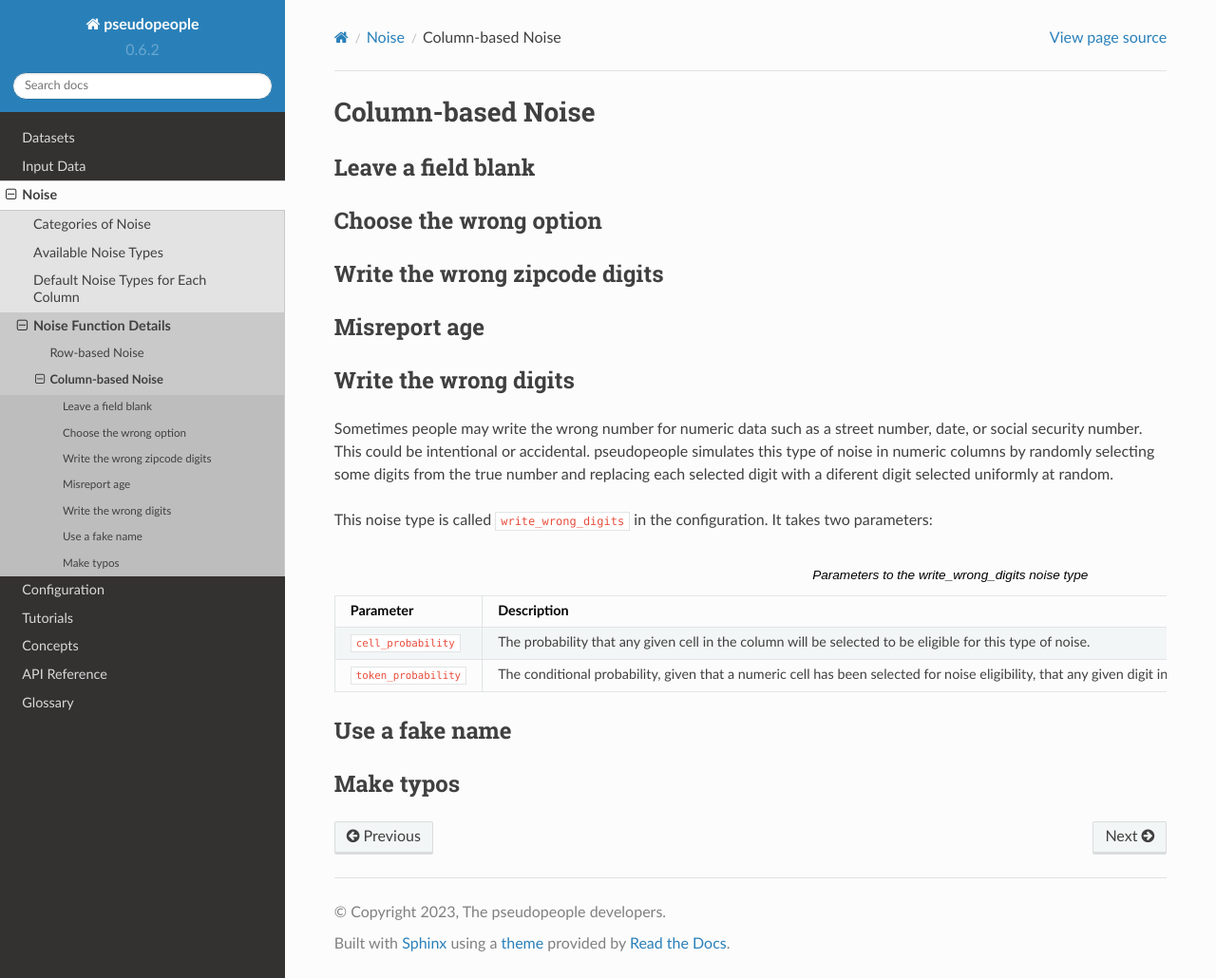
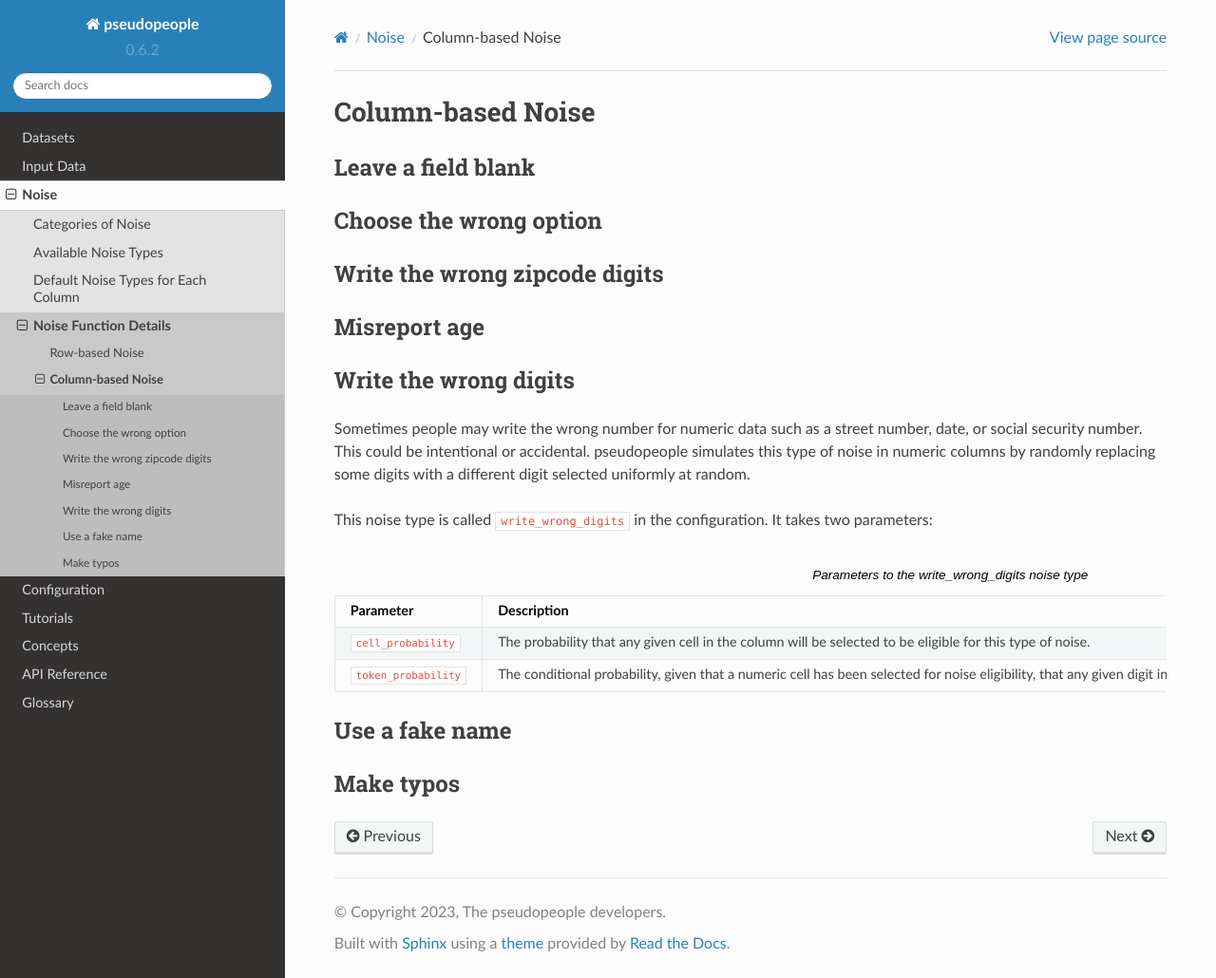
Before and after one commit to ihmeuw/pseudopeople, a Sphinx documentation site: the page built from docs/source/noise/column_noise.rst, in a window 1280 px wide and 1030 px high. Shown: the whole window at 95% size. Built offline with Sphinx 7.4.7 and the Read the Docs theme 2.0.0, drawn with Linux system fonts in a browser that asks for light colours.

Commit message:
Update docs/source/noise/column_noise.rst
Co-authored-by: Zeb Burke-Conte <zmbc@users.noreply.github.com>

```diff
--- a/docs/source/noise/column_noise.rst
+++ b/docs/source/noise/column_noise.rst
@@ -22,8 +22,7 @@ Write the wrong digits
 Sometimes people may write the wrong number for numeric data such as a street
 number, date, or social security number. This could be intentional or
 accidental. pseudopeople simulates this type of noise in numeric columns by
-randomly selecting some digits from the true number and replacing each selected
-digit with a diferent digit selected uniformly at random.
+randomly replacing some digits with a different digit selected uniformly at random.
 
 This noise type is called :code:`write_wrong_digits` in the configuration.
 It takes two parameters:
```
